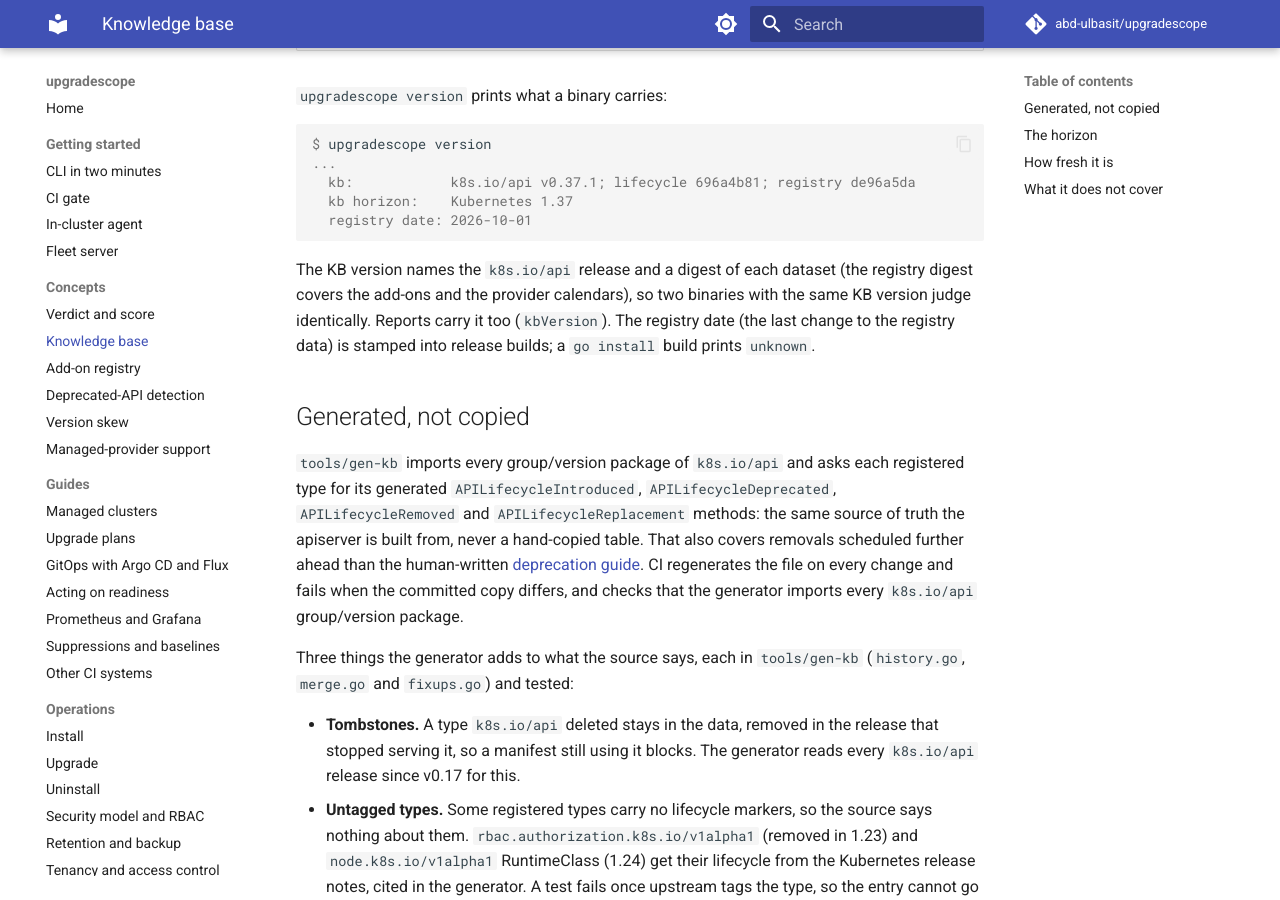
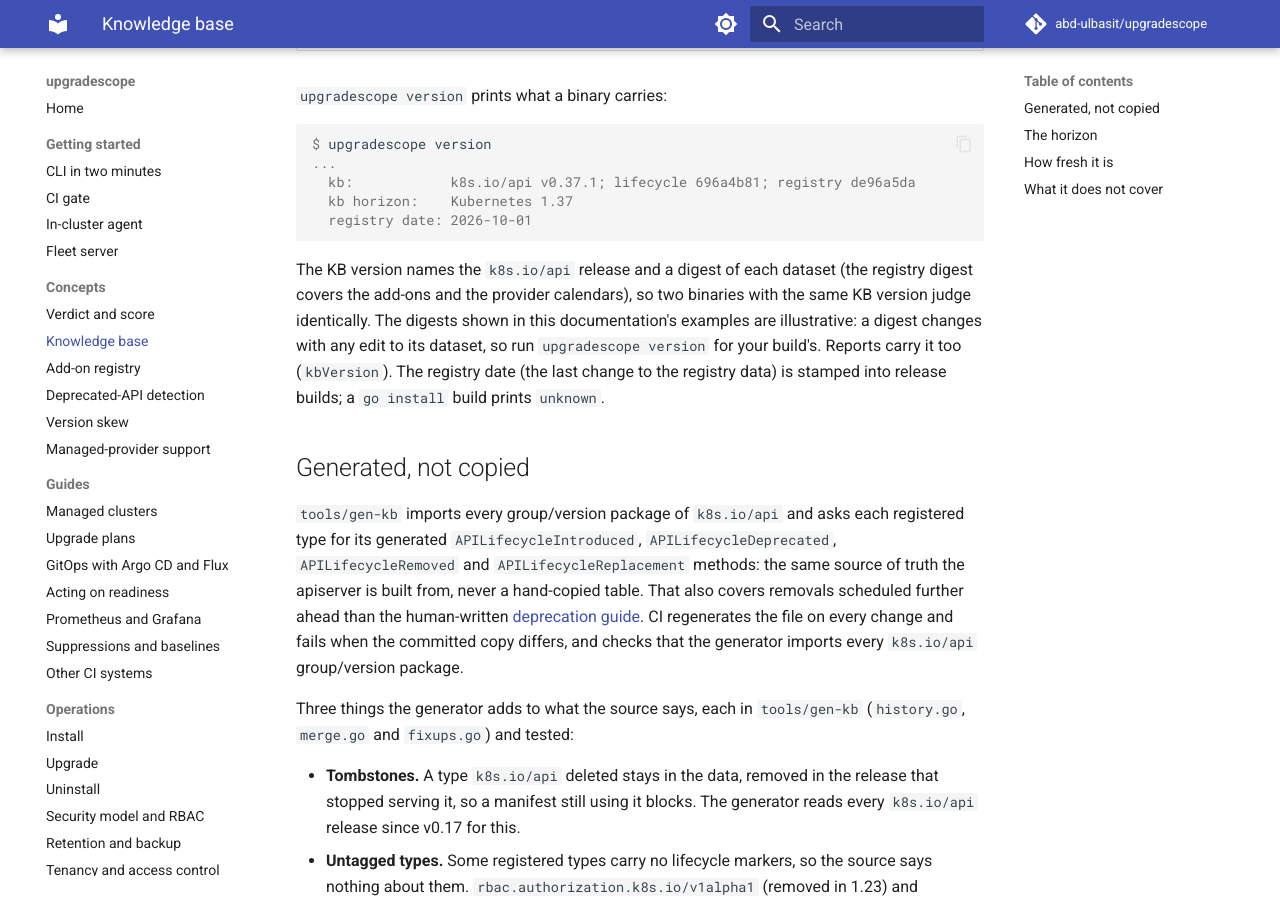
Before and after one commit to abd-ulbasit/upgradescope, an MkDocs documentation site: the page built from docs/concepts/knowledge-base.md, in a window 1280 px wide and 900 px high, scrolled down 777 px. Built offline with MkDocs 1.6.1 and Material for MkDocs 9.7.7, drawn with Linux system fonts in a browser that asks for light colours; comment, search, counter and statistics services are not loaded.

Commit message:
docs: mark the KB digests in examples as illustrative
Refs #77

Co-Authored-By: Claude Fable 5 <noreply@anthropic.com>

````diff
--- a/docs/concepts/knowledge-base.md
+++ b/docs/concepts/knowledge-base.md
@@ -23,7 +23,10 @@ $ upgradescope version
 ```
 
 The KB version names the `k8s.io/api` release and a digest of each dataset (the registry digest covers the add-ons and the provider calendars),
-so two binaries with the same KB version judge identically. Reports carry it
+so two binaries with the same KB version judge identically. The digests
+shown in this documentation's examples are illustrative: a digest changes
+with any edit to its dataset, so run `upgradescope version` for your
+build's. Reports carry it
 too (`kbVersion`). The registry date (the last change to the registry data)
 is stamped into release builds; a `go install` build prints `unknown`.
 
````
Also changed, not shown: docs/architecture.md (+1 -1 lines), docs/index.md (+2 -0 lines), docs/reference/json-report.md (+3 -1 lines).
